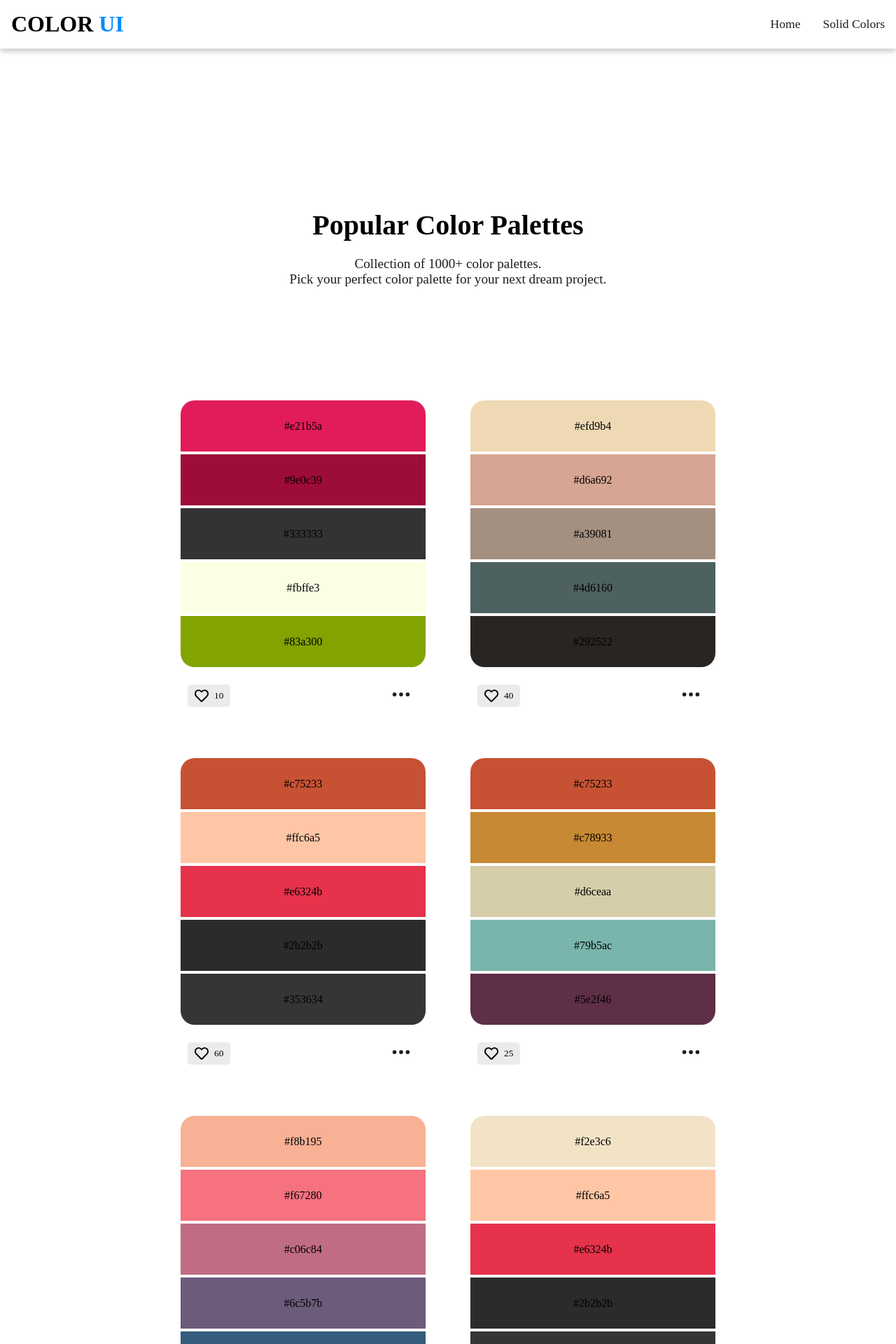
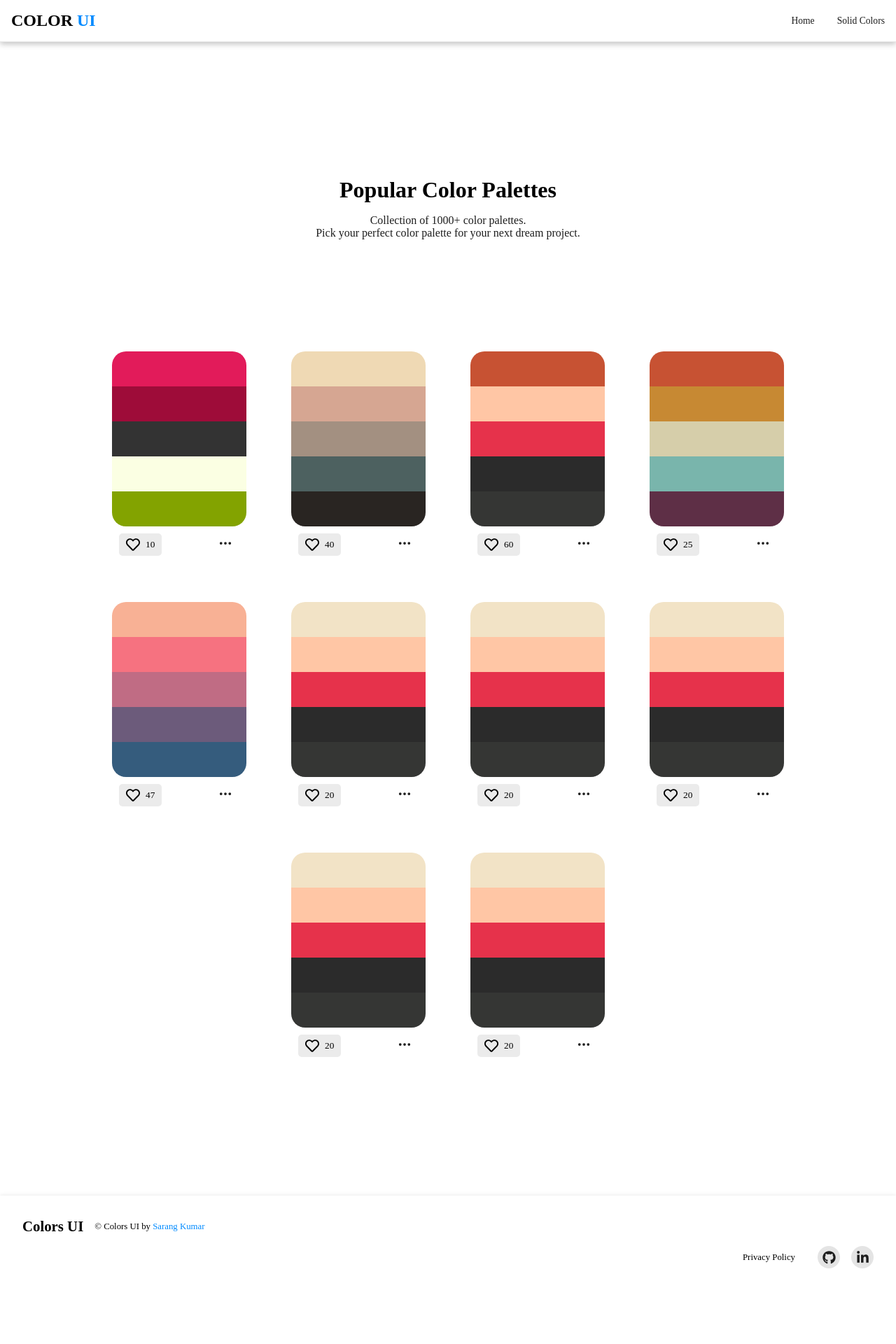
Before and after one commit to SarangKumar/ColorPalette-Gerua, a React (Create React App) app in the folder frontend/: page / in a window 1280 px wide. Shown: the top 1920 px of the page at 70% size. After the commit the page ends 1844 px from the top, so only its background shows below. Built offline with nearby package versions, Linux system fonts and the light colour scheme.

Commit message:
Made the website more responsive to 100% of screen

```diff
--- a/frontend/src/components/Footer.jsx
+++ b/frontend/src/components/Footer.jsx
@@ -13,10 +13,10 @@ const Footer = () => {
                 <div className="links">
 
                     <a href="https://github.com/SarangKumar/Color-palette">
-                        <FaGithub className='footer-icons' size={26} />
+                        <FaGithub className='footer-icons' size={19} />
                     </a>
                     <a href="https://www.linkedin.com/in/sarang-kumar-0a558b221/">
-                        <FaLinkedinIn className='footer-icons' size={26} />
+                        <FaLinkedinIn className='footer-icons' size={19} />
                     </a>
                 </div>
             </div>
--- a/frontend/src/components/Home.jsx
+++ b/frontend/src/components/Home.jsx
@@ -1,7 +1,6 @@
 import React from 'react'
 import Hero from './Hero'
 import PaletteCard from './PaletteCard'
-import Loader2 from './Loader2';
 
 const Home = () => {
 
@@ -71,7 +70,6 @@ const Home = () => {
                 })}
             </div>
 
-            {/* <Loader2 /> */}
         </div>
     )
 }
--- a/frontend/src/components/PaletteCard.jsx
+++ b/frontend/src/components/PaletteCard.jsx
@@ -8,12 +8,13 @@ const PaletteCard = (props) => {
   return (
     <div className='palette-box'>
       <div className='palette'>
-        {props.data.colors.map((color) => {
-          return (<div onClick={() => {
-            navigator.clipboard.writeText(color)
-          }} className='palette-color' style={{ backgroundColor: color }}>
-            <p>{color}</p>
-          </div>)
+        {props.data.colors.map((color, index) => {
+          return (
+            <div key={index} onClick={() => {
+              navigator.clipboard.writeText(color)
+            }} className='palette-color' style={{ backgroundColor: color }}>
+              <p>{color}</p>
+            </div>)
         })}
 
       </div>
@@ -22,7 +23,7 @@ const PaletteCard = (props) => {
           <FaRegHeart size={20} /> <p>{props.data.likes}</p>
         </button>
         <button className='more-info'>
-          <Link to={`/palette/${props.data.id}`}><BsThreeDots className='more-info' size={30} /></Link>
+          <Link to={`/palette/${props.data.id}`}><BsThreeDots className='more-info' size={20} /></Link>
         </button>
       </div>
     </div>
--- /dev/null
+++ b/frontend/src/css/toast.css
@@ -0,0 +1,115 @@
+/* Google Font Import - Poppins */
+
+.toast{
+    position: absolute;
+    top: 25px;
+    right: 30px;
+    border-radius: 12px;
+    background: #fff;
+    padding: 20px 35px 20px 25px;
+    box-shadow: 0 5px 10px rgba(0,0,0,0.1);
+    border-left: 6px solid #4070f4;
+    overflow: hidden;
+    transform: translateX(calc(100% + 30px));
+    transition: all 0.5s cubic-bezier(0.68, -0.55, 0.265, 1.35);
+}
+
+.toast.active{
+    transform: translateX(0%);
+}
+
+.toast .toast-content{
+    display: flex;
+    align-items: center;
+}
+
+.toast-content .check{
+    display: flex;
+    align-items: center;
+    justify-content: center;
+    height: 35px;
+    width: 35px;
+    background-color: #4070f4;
+    color: #fff;
+    font-size: 20px;
+    border-radius: 50%;
+}
+
+.toast-content .message{
+    display: flex;
+    flex-direction: column;
+    margin: 0 20px;
+}
+
+.message .text{
+    font-size: 20px;
+    font-weight: 400;;
+    color: #666666;
+}
+
+.message .text.text-1{
+    font-weight: 600;
+    color: #333;
+}
+
+.toast .close{
+    position: absolute;
+    top: 10px;
+    right: 15px;
+    padding: 5px;
+    cursor: pointer;
+    opacity: 0.7;
+}
+
+.toast .close:hover{
+    opacity: 1;
+}
+
+.toast .progress{
+    position: absolute;
+    bottom: 0;
+    left: 0;
+    height: 3px;
+    width: 100%;
+    background: #ddd;
+}
+
+.toast .progress:before{
+    content: '';
+    position: absolute;
+    bottom: 0;
+    right: 0;
+    height: 100%;
+    width: 100%;
+    background-color: #4070f4;
+}
+
+.progress.active:before{
+    animation: progress 5s linear forwards;
+}
+
+@keyframes progress {
+    100%{
+        right: 100%;
+    }
+}
+
+button{
+    padding: 12px 20px;
+    font-size: 20px;
+    outline: none;
+    border: none;
+    background-color: #4070f4;
+    color: #fff;
+    border-radius: 6px;
+    cursor: pointer;
+    transition: 0.3s;
+}
+
+button:hover{
+    background-color: #0e4bf1;
+}
+
+.toast.active ~ button{
+    pointer-events: none;
+}
--- a/frontend/src/index.js
+++ b/frontend/src/index.js
@@ -1,6 +1,6 @@
 import React from 'react';
 import ReactDOM from 'react-dom/client';
-import './index.css';
+import './css/index.css';
 import App from './App';
 import { BrowserRouter } from 'react-router-dom';
 
--- a/frontend/src/sass/App.scss
+++ b/frontend/src/sass/App.scss
@@ -9,10 +9,28 @@
   // outline: 1px solid #333;
 }
 
+::-webkit-scrollbar-track {
+  -webkit-box-shadow: inset 0 0 6px rgba(0, 0, 0, 0.3);
+  border-radius: 10px;
+  background-color: #F5F5F5;
+}
+
+::-webkit-scrollbar {
+  width: 10px;
+  height: 10px;
+  background-color: #F5F5F5;
+}
+
+::-webkit-scrollbar-thumb {
+  border-radius: 10px;
+  -webkit-box-shadow: inset 0 0 6px rgba(0, 0, 0, .3);
+  background-color: $textColorDark
+}
+
+
 a {
   text-decoration: none;
   color: $primary;
-
 }
 
 body {
@@ -36,12 +54,15 @@ body {
     width: 100vw;
     top: 0;
 
+    a {
+      font-size: 0.85rem;
+    }
+
     >h3 {
-      font-size: 2rem;
+      font-size: 1.5rem;
 
       >b {
         color: $primary;
-
       }
     }
 
@@ -50,7 +71,7 @@ body {
 
       >li {
         list-style: none;
-        font-size: 1.1rem;
+        font-size: 0.8rem;
 
         a {
           color: $textColorDark;
@@ -66,22 +87,20 @@ body {
   }
 
   //hero
-
   .hero {
-    margin: 12rem 0 10rem;
+    margin: 10rem 0 10rem;
     text-align: center;
 
     >h1 {
-      font-weight: 800;
-      font-size: 2.5rem;
+      font-weight: 600;
+      font-size: 2rem;
       line-height: 2.2;
     }
 
     >p {
       color: $textColorDark;
-      font-size: 1.2rem;
+      font-size: 1rem;
     }
-
   }
 
   // loader
@@ -90,23 +109,23 @@ body {
 
     .loader {
       width: 100%;
-      border: 10px solid #f3f3f3;
+      border: 8px solid #f3f3f3;
       /* Light grey */
-      border-top: 10px solid $primary;
+      border-top: 8px solid $primary;
       /* Blue */
       border-radius: 50%;
-      width: 120px;
-      height: 120px;
+      width: 80px;
+      height: 80px;
       animation: spin 1s linear infinite;
     }
 
     .loader-dot {
-      @include flexBox($colGap: 1.5rem);
+      @include flexBox($colGap: 1.2rem);
 
       li {
         list-style: none;
-        height: 2rem;
-        width: 2rem;
+        height: 1.5rem;
+        width: 1.5rem;
         background-color: $primary;
         border-radius: 50%;
         //updown animation
@@ -136,7 +155,7 @@ body {
         }
 
         100% {
-          transform: scale(1.3);
+          transform: scale(1);
         }
       }
     }
@@ -162,18 +181,19 @@ body {
     .top {
       @include flexBox($justifyContent: flex-start);
       margin-left: 2rem;
-      font-size: 1.2rem;
+      font-size: 0.8rem;
 
       h1 {
-        font-weight: 500;
-        font-size: 2rem;
+        font-weight: 600;
+        font-size: 1.3rem;
       }
     }
 
     .bottom {
       @include flexBox($justifyContent: flex-end, $colGap: 2rem);
-      font-size: 1.2rem;
+      font-size: 0.8rem;
       margin-right: 2rem;
+      margin-top: 1rem;
       transition: $transition;
 
       .links {
@@ -184,8 +204,8 @@ body {
           @include flexBox();
           transition: $transition;
           border-radius: 50%;
-          width: 3rem;
-          height: 3rem;
+          width: 2rem;
+          height: 2rem;
           background-color: $secondary;
 
           .footer-icons {
@@ -195,7 +215,8 @@ body {
           }
 
           &:hover {
-            scale: 1.2;
+            // scale: 1.5;
+            transform: scale(1.5);
           }
         }
       }
@@ -205,29 +226,26 @@ body {
   // color-palette
 
   .palette-box {
-    // background-color: green;
-    min-width: 170px;
+    max-width: 12rem;
     border-radius: 20px;
 
     .palette {
-      min-height: 385px;
       border-radius: 20px;
       @include flexBox($rowGap: 0, $colGap: 0);
-      max-width: 350px;
-      margin-bottom: 1rem;
+      margin-bottom: 0.5rem;
 
       .palette-color {
         @include flexBox();
         width: 100%;
         flex: 1 1 auto;
-        padding: 1.7rem;
-        height: fit-content;
+        padding: 1rem;
         transition: $transition;
-        border: 10px solid inherit;
+        color: transparent;
 
         &:hover {
           transform: scale(1.1);
           cursor: pointer;
+          color: $textColorDark;
         }
       }
 
@@ -242,7 +260,7 @@ body {
 
     .palette-bottom {
       padding: 0 10px;
-      @include flexBox($justifyContent: space-between, $colGap: 5rem);
+      @include flexBox($justifyContent: space-between);
 
       button {
         @include flexBox($justifyContent: flex-start, $colGap: 0.5rem);
@@ -252,23 +270,21 @@ body {
         border-radius: 5px;
         transition: $transition;
         background-color: rgb(235, 235, 235);
+        height: fit-content;
 
         a {
           color: $textColorDark;
-          padding: 0;
           background-color: transparent;
-
+          height: 50%;
         }
 
         &:hover {
           background-color: rgb(187, 187, 187);
         }
-
       }
 
       .more-info {
         background-color: transparent;
-
       }
     }
   }
@@ -278,17 +294,16 @@ body {
 
     .page-not-found {
       @include flexBox($flexDirection: row);
-      // height: 100vh;
       overflow: auto;
 
       h2 {
-        border-right: 4px solid $primary;
+        border-right: 2px solid $primary;
         padding-right: 1rem;
-        font-size: 2rem;
+        font-size: 1.2rem;
       }
 
       p {
-        font-size: 1.1rem;
+        font-size: 0.8rem;
       }
     }
 
@@ -297,13 +312,13 @@ body {
       margin: 2rem;
 
       button {
-        padding: 0.8rem 1.1rem;
+        padding: 0.5rem 0.9rem;
         border-radius: 5px;
         background-color: $primary;
         border: none;
         box-shadow: $boxShadow1;
 
-        a{
+        a {
           color: $textColorLight;
         }
       }
@@ -315,13 +330,17 @@ body {
   .palette-container {
     @include flexBox($flexDirection: row, $justifyContent: flex-end);
 
+    p {
+      font-size: 0.8rem
+    }
+
     .likes {
       @include flexBox;
-      border: 2px solid currentColor;
-      padding: 1rem 1.5rem;
-      margin-right: 30px;
-      font-size: 1.1rem;
-      border-radius: 20px;
+      border: 1px solid currentColor;
+      padding: 0.5rem 0.9rem;
+      margin-right: 2rem;
+      font-size: 1rem;
+      border-radius: 5px;
 
     }
 
@@ -330,12 +349,10 @@ body {
       @include flexBox($colGap: 0, $rowGap: 0);
       height: 80vh;
       width: 100vw;
-      margin-top: 1rem;
 
       .zoom-palette-color {
         height: 100%;
-        font-size: 2rem;
-        font-weight: 600;
+        font-weight: 500;
         color: $textColorDark;
         flex: 1 1 0;
 
@@ -343,6 +360,7 @@ body {
           @include flexBox($colGap: 0, $rowGap: 0);
           color: $textColorLight;
           margin-top: 0.5rem;
+          font-size: 1.2rem;
           // -webkit-text-stroke-color: rgb(203, 203, 203);
           // -webkit-text-stroke-width: 0.8px;
         }
@@ -353,11 +371,11 @@ body {
         height: 100%;
 
         .toolbar {
-          @include flexBox($flexDirection: row, $rowGap: 2rem, $colGap: 5rem);
+          @include flexBox($flexDirection: row, $rowGap: 1rem, $colGap: 3rem);
           background-color: rgba(126, 126, 126, 0.511);
-          width: 5rem;
-          padding: 2rem 1rem;
-          border-radius: 1rem;
+          width: 2.3rem;
+          padding: 0.5rem 0.5rem;
+          border-radius: 0.5rem;
           display: none;
           transition: $transition;
 
@@ -365,7 +383,7 @@ body {
           li {
             list-style: none;
             @include flexBox;
-            padding: 0.45rem;
+            // padding: 0.3rem;
           }
 
           svg {
@@ -386,8 +404,8 @@ body {
 
       @media only screen and (max-width: 980px) {
         @include flexBox($flexDirection: column, $colGap: 0, $rowGap: 0, $alignItems: stretch);
-        width: 100%;
-
+        width: 100vw;
+        // height: 10vh;
       }
     }
 
```
Also changed, not shown: frontend/src/components/PaletteZoom.jsx (+2 -6 lines), frontend/src/components/Toast.jsx (added, +65 -0 lines), frontend/src/css/index.css (renamed from frontend/src/index.css).
